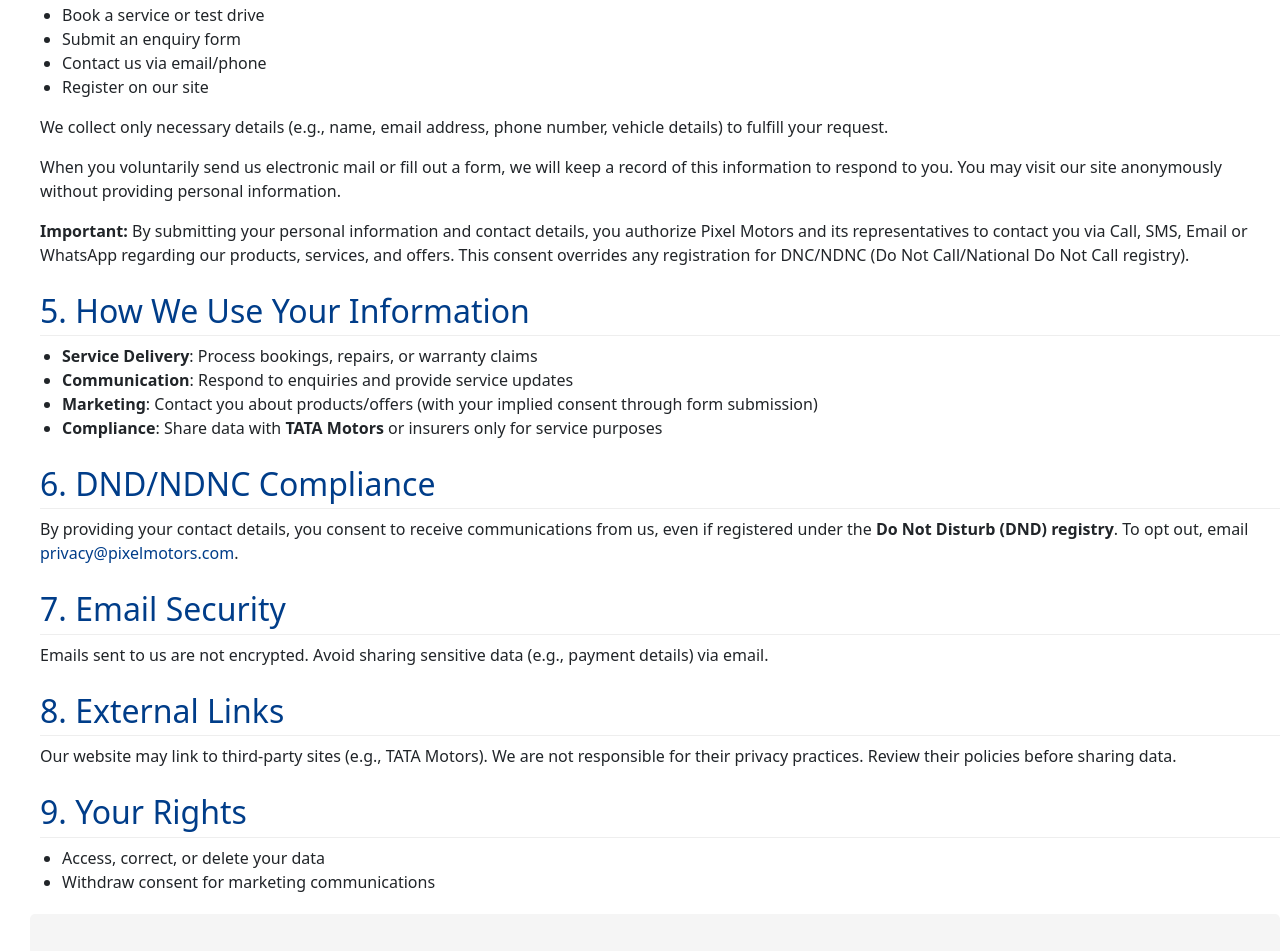
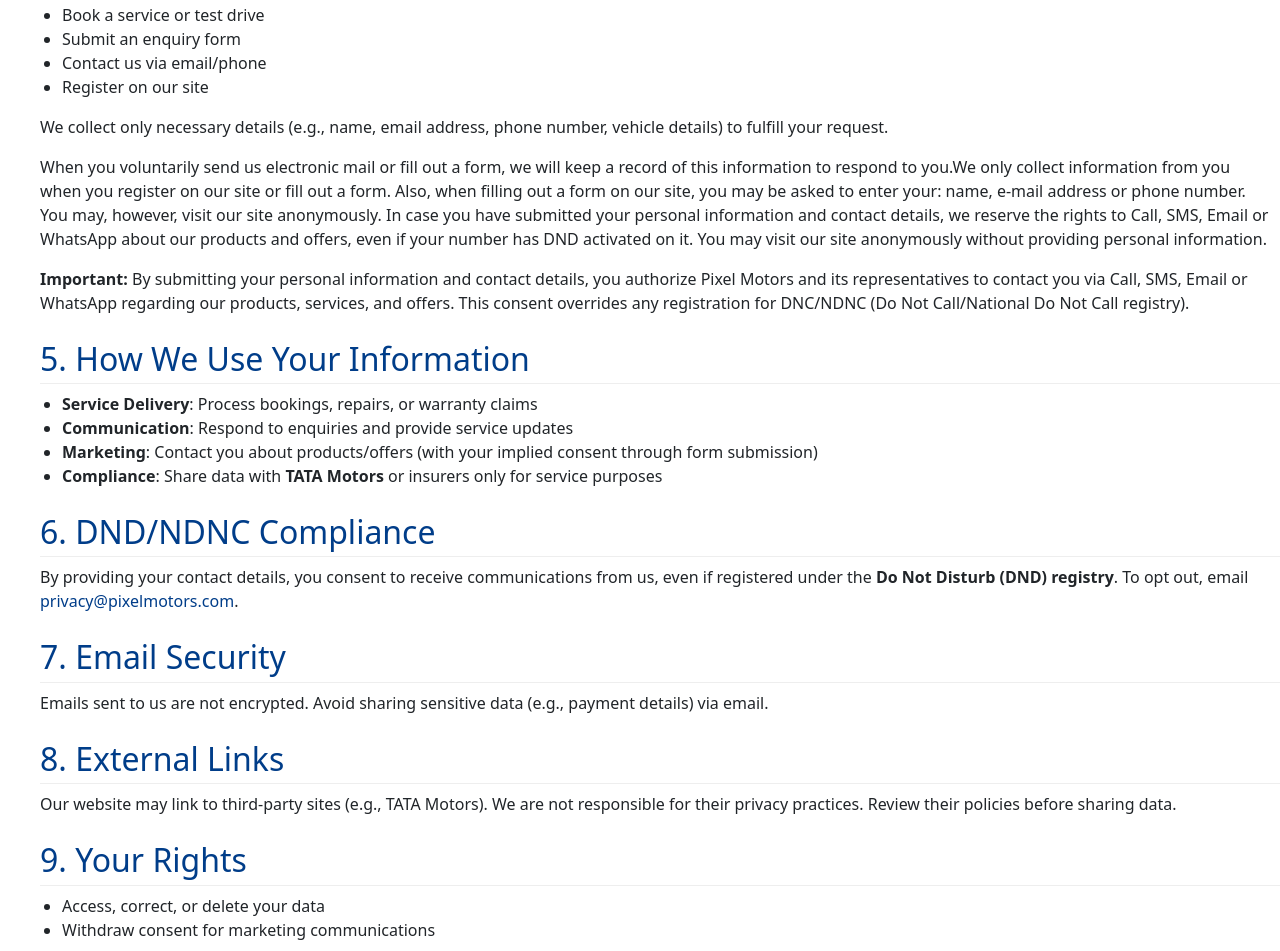
Before and after one commit to Leelasasipriya79/tata-motors, a plain HTML site: page privacypolicy.html in a window 1280 px wide. Shown: the part 1975-2926 px from the top of the page. Drawn offline with nearby package versions, Linux system fonts and the light colour scheme; files that its build step writes are made by us from their sources; a web font is replaced by a local one.

Commit message:
last commit

```diff
--- a/privacypolicy.html
+++ b/privacypolicy.html
@@ -277,7 +277,9 @@
 </ul>
 <p style="margin-left:40px; margin-right:10px;">We collect only necessary details (e.g., name, email address, phone number, vehicle details) to fulfill your request.</p>
 
-<p style="margin-left:40px;margin-right:10px;">When you voluntarily send us electronic mail or fill out a form, we will keep a record of this information to respond to you. You may visit our site anonymously without providing personal information.</p>
+<p style="margin-left:40px;margin-right:10px;">When you voluntarily send us electronic mail or fill out a form, we will keep a record of this information to respond to you.We only collect information from you when you register on our site or fill out a form.
+   Also, when filling out a form on our site, you may be asked to enter your: name, e-mail address or phone number. You may, however, visit our site anonymously. In case you have submitted your personal information and contact details, we reserve the rights to Call, SMS, Email or WhatsApp about our products and offers, even if your number has DND activated on it.
+    You may visit our site anonymously without providing personal information.</p>
 
 <p style="margin-left:40px;margin-right:10px;"><strong>Important:</strong> By submitting your personal information and contact details, you authorize Pixel Motors and its representatives to contact you via Call, SMS, Email or WhatsApp regarding our products, services, and offers. This consent overrides any registration for DNC/NDNC (Do Not Call/National Do Not Call registry).</p>
 
```
